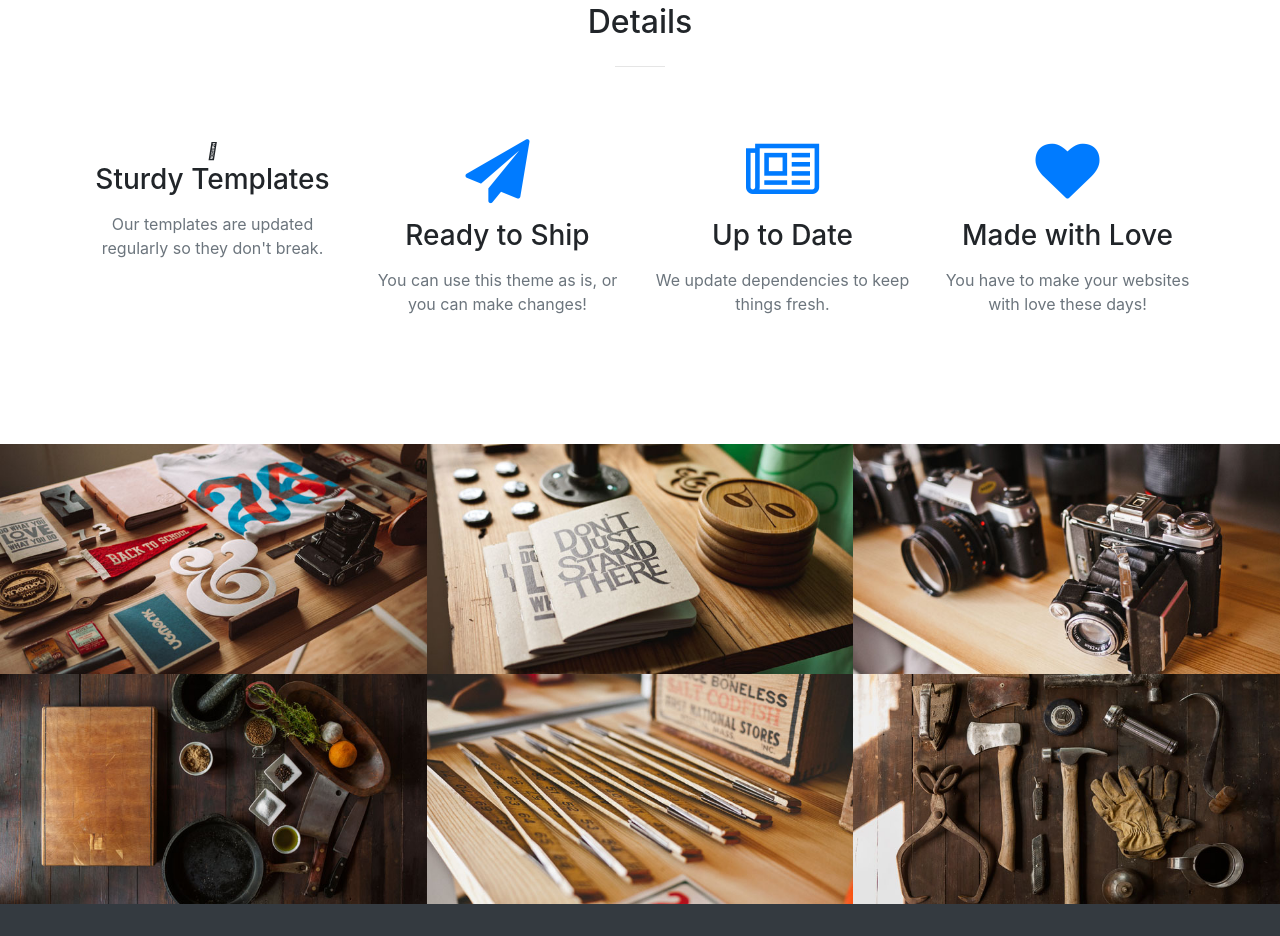
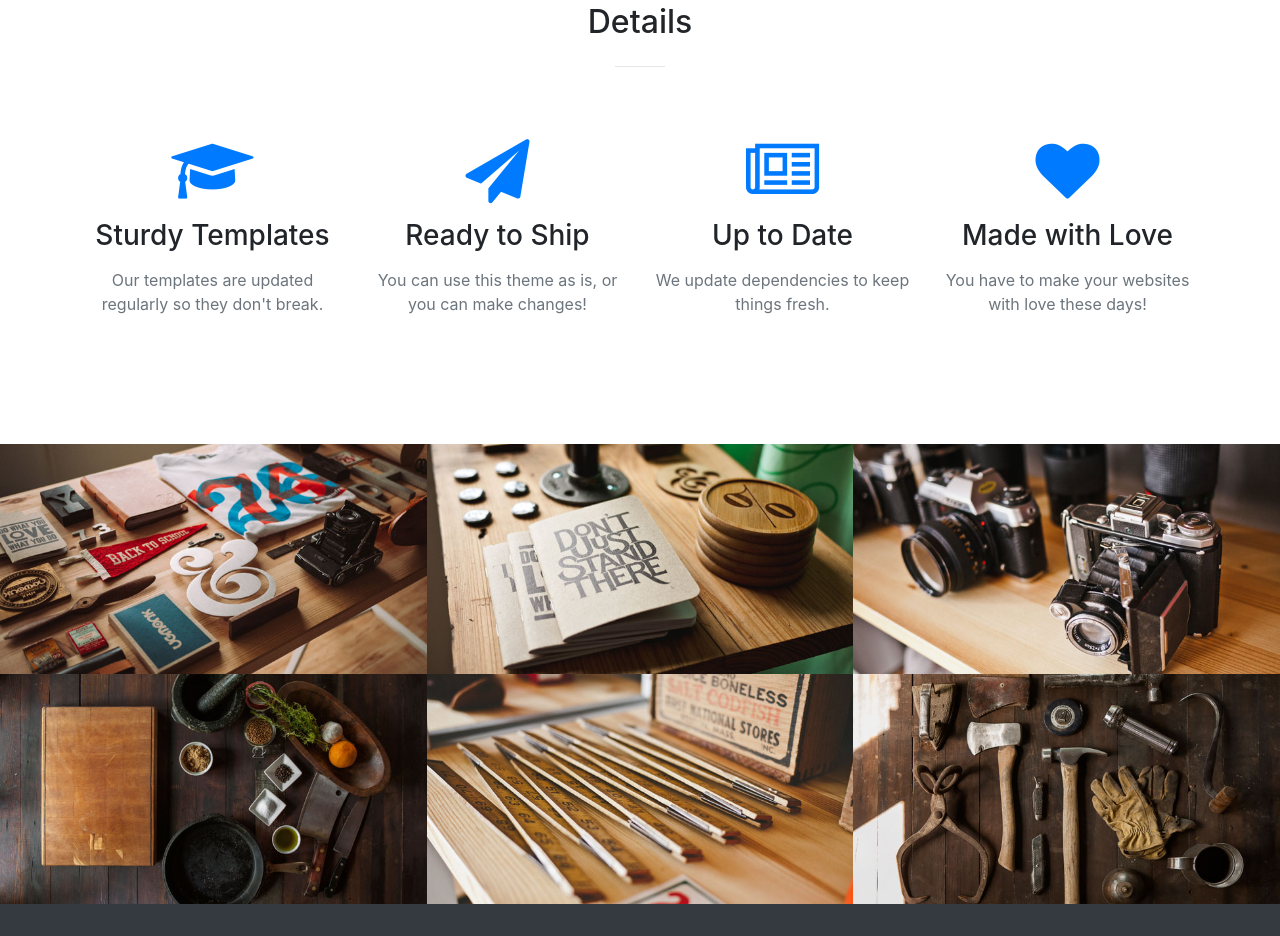
Before and after one commit to alkgreer/alkgreer.github.io, a website with bundled scripts: page index.html in a window 1280 px wide. Shown: the part 1354-2290 px from the top of the page. Built offline with nearby package versions, Linux system fonts and the light colour scheme.

Commit message:
grad cap

```diff
--- a/index.html
+++ b/index.html
@@ -94,7 +94,7 @@
         <div class="row">
           <div class="col-lg-3 col-md-6 text-center">
             <div class="service-box mt-5 mx-auto">
-              <i class="fas fa-graduation-cap"></i>
+              <i class="fa fa-4x fa-graduation-cap text-primary mb-3 sr-icons"></i>
               <h3 class="mb-3">Sturdy Templates</h3>
               <p class="text-muted mb-0">Our templates are updated regularly so they don't break.</p>
             </div>
```
